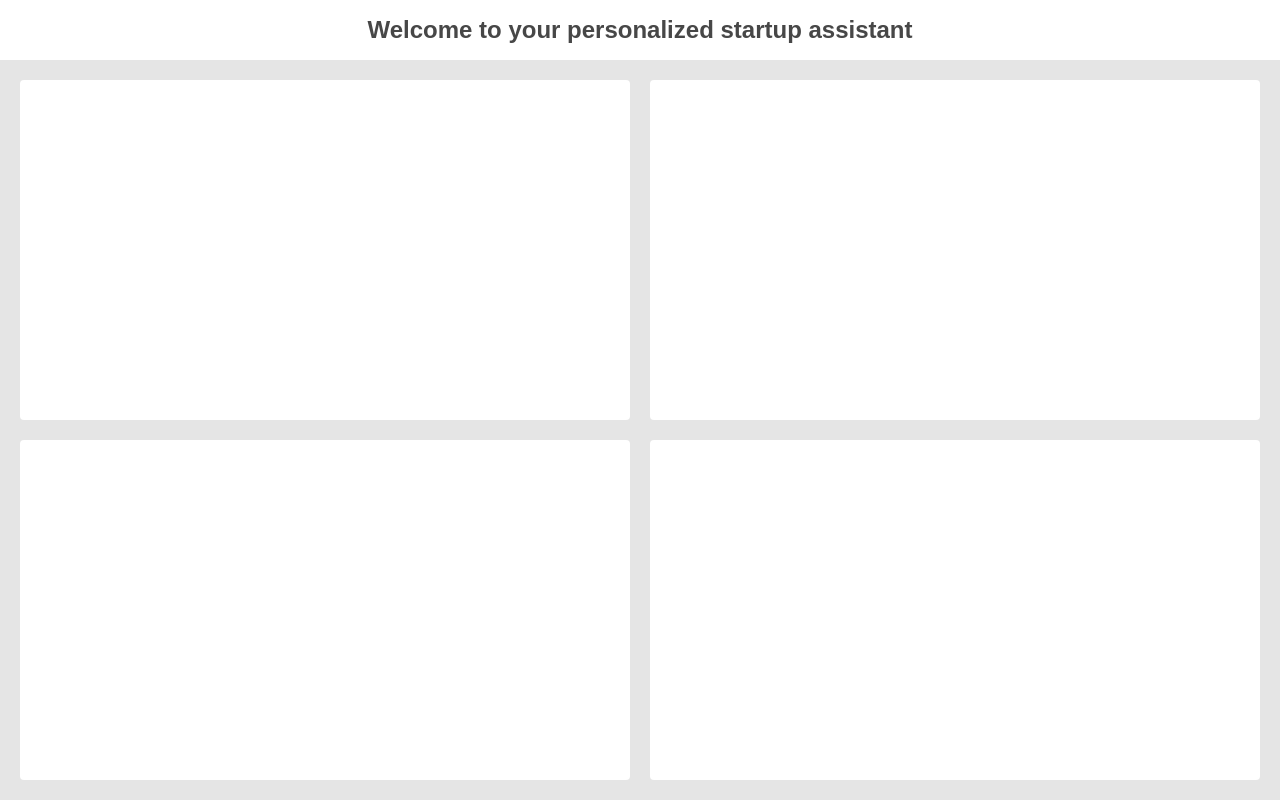
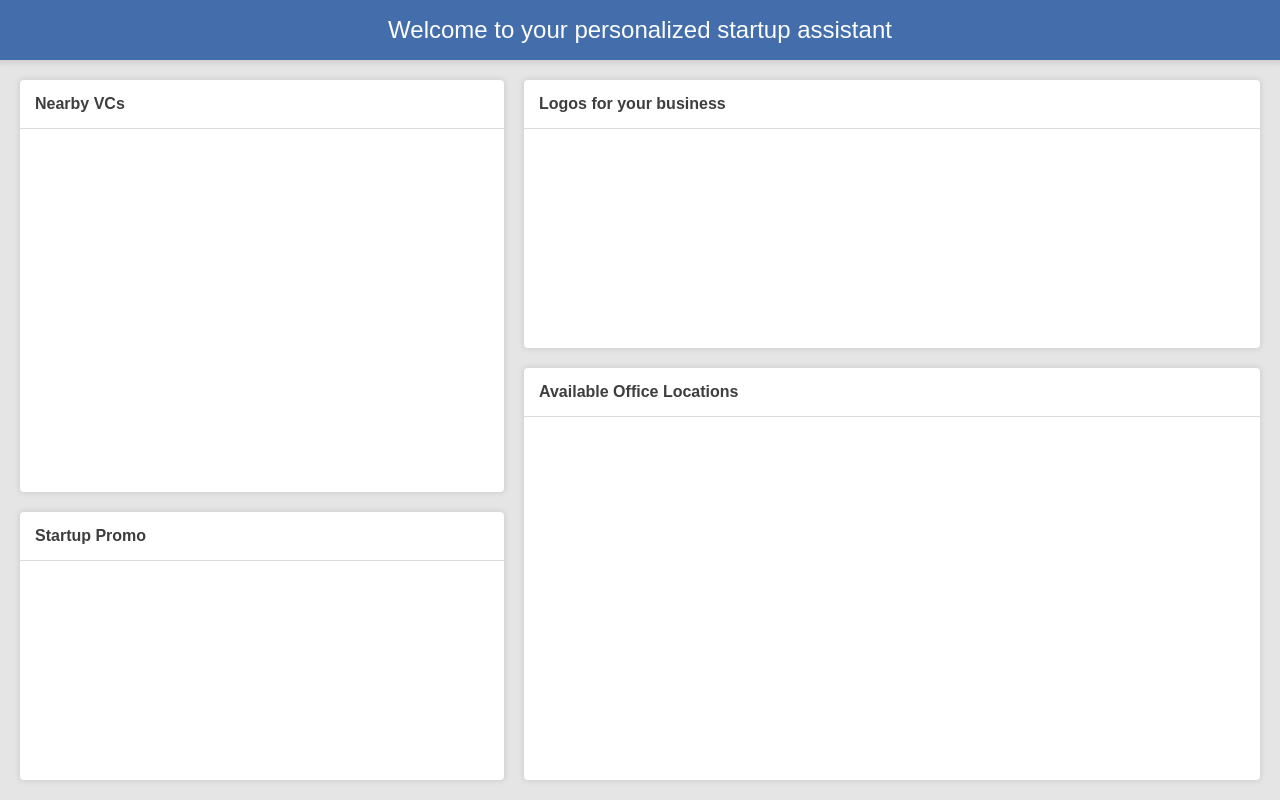
Before and after one commit to skyguy126/ZeroToOne, a website: page static/dashboard.html in a window 1280 px wide. Drawn offline with Linux system fonts and the light colour scheme; no server answers; a web font is replaced by a local one.

Commit message:
dashboard styles

```diff
--- a/index.js
+++ b/index.js
@@ -159,6 +159,7 @@ app.get('/api/getLogos', function(req, res) {
     // otherwise return http try again.
     //
 
+    db.read();
     let logos = JSON.stringify(db.get(`requests.${guid}.output.logos`));
     if (logos === undefined) {
         res.status(400);
--- a/static/dashboard.css
+++ b/static/dashboard.css
@@ -14,11 +14,12 @@ body {
 .navbar {
     width: 100vw;
     height: 60px;
-    background-color: white;
-    color: #474747;
+    background-color: #446eab;
+    color: #fdfdfd;
     display: flex;
     justify-content: center;
     align-items: center;
+    box-shadow: 0px 2px 4px 2px rgba(212,212,212,1);
 }
 
 .navbar a {
@@ -31,19 +32,61 @@ body {
     cursor: pointer;
 }
 
+.section {
+    background-color: #ffffff;
+    border-radius: 4px;
+    color: #3e3e3e;
+    overflow: auto;
+    position: relative;
+    box-shadow: 0px 0px 4px 2px rgba(212,212,212,1);
+}
+
 main {
     display: grid;
-    grid-template-columns: repeat(2, 1fr); /* Two columns */
-    grid-template-rows: repeat(2, 1fr);    /* Two rows */
-    height: 100%;
+    grid-template-columns: repeat(5, 1fr);
+    grid-template-rows: repeat(5, 1fr);
     gap: 20px;
     margin: 20px;
     max-width: 100vw;
+    height: 100%;
 }
 
-.section {
-    background-color: #ffffff;
-    padding: 20px;
-    border-radius: 4px;
-    color: #3e3e3e;
+#vcData { grid-area: 1 / 1 / 4 / 3; }
+#images { grid-area: 1 / 3 / 3 / 6; }
+#trailer { grid-area: 4 / 1 / 6 / 3; }
+#officelocations { grid-area: 3 / 3 / 6 / 6; }
+
+.images {
+    display: flex;
+    align-items: center;
 }
+
+#images {
+    display: flex;
+    flex-direction: column;
+    justify-content: center;
+}
+
+.images img {
+    width: 30%;
+    margin: 4px;
+    min-width: 100px;
+}
+
+.header {
+    position: absolute;
+    top: 0;
+    border-bottom: 1px solid rgb(221 219 219);;
+    width: 100%;
+}
+
+h2 {
+    font-weight: normal;
+}
+h4 {
+    margin: 15px;
+}
+
+ul {
+    margin-top: 51px;
+}
--- a/static/dashboard.html
+++ b/static/dashboard.html
@@ -12,10 +12,27 @@
         <h2>Welcome to your personalized startup assistant</h2>
     </nav>
     <main>
-        <div id="vcData" class="section"></div>
-        <div class="section"></div>
-        <div class="section"></div>
-        <div class="section"></div>
+        <div id="vcData" class="section">
+            <div class="header">
+                <h4>Nearby VCs</h4>
+            </div>
+        </div>
+        <div id="images" class="section">
+            <div class="header">
+                <h4>Logos for your business</h4>
+            </div>
+            <div class="images"></div>
+        </div>
+        <div id="trailer" class="section">
+            <div class="header">
+                <h4>Startup Promo</h4>
+            </div>
+        </div>
+        <div id="officelocations" class="section">
+            <div class="header">
+                <h4>Available Office Locations</h4>
+            </div>
+        </div>
     </main>
 </body>
 </html>
--- a/static/dashboard.js
+++ b/static/dashboard.js
@@ -60,15 +60,32 @@
     }
 
     function generateImages() {
+        const imageContainer = document.querySelector(".images");
         fetch('/api/getLogos', {
             method: 'GET'
         }).then(function (res) {
+            console.log(res.status, res.statusText);
             if (res.ok) {
                 // success - update divs here
-                console.log(res);
+                console.log(JSON.stringify(res));
+                return res.json();
             } else {
+                console.log("Generating again");
                 setTimeout(generateImages, 10000);
             }
+        }).then(data => {
+            var imageUrls = Object.values(data);
+            console.log('Value from server images:', imageUrls);
+
+            // set divs here
+            for (let i=0; i < imageUrls.length; i++) {
+                const img = document.createElement('img');
+                img.src = imageUrls[i];
+                imageContainer.appendChild(img);
+            }
+        })
+        .catch(error => {
+            console.error('Fetch error:', error);
         });
     }
 })();
```
Also changed, not shown: db.json (+30 -2 lines).
